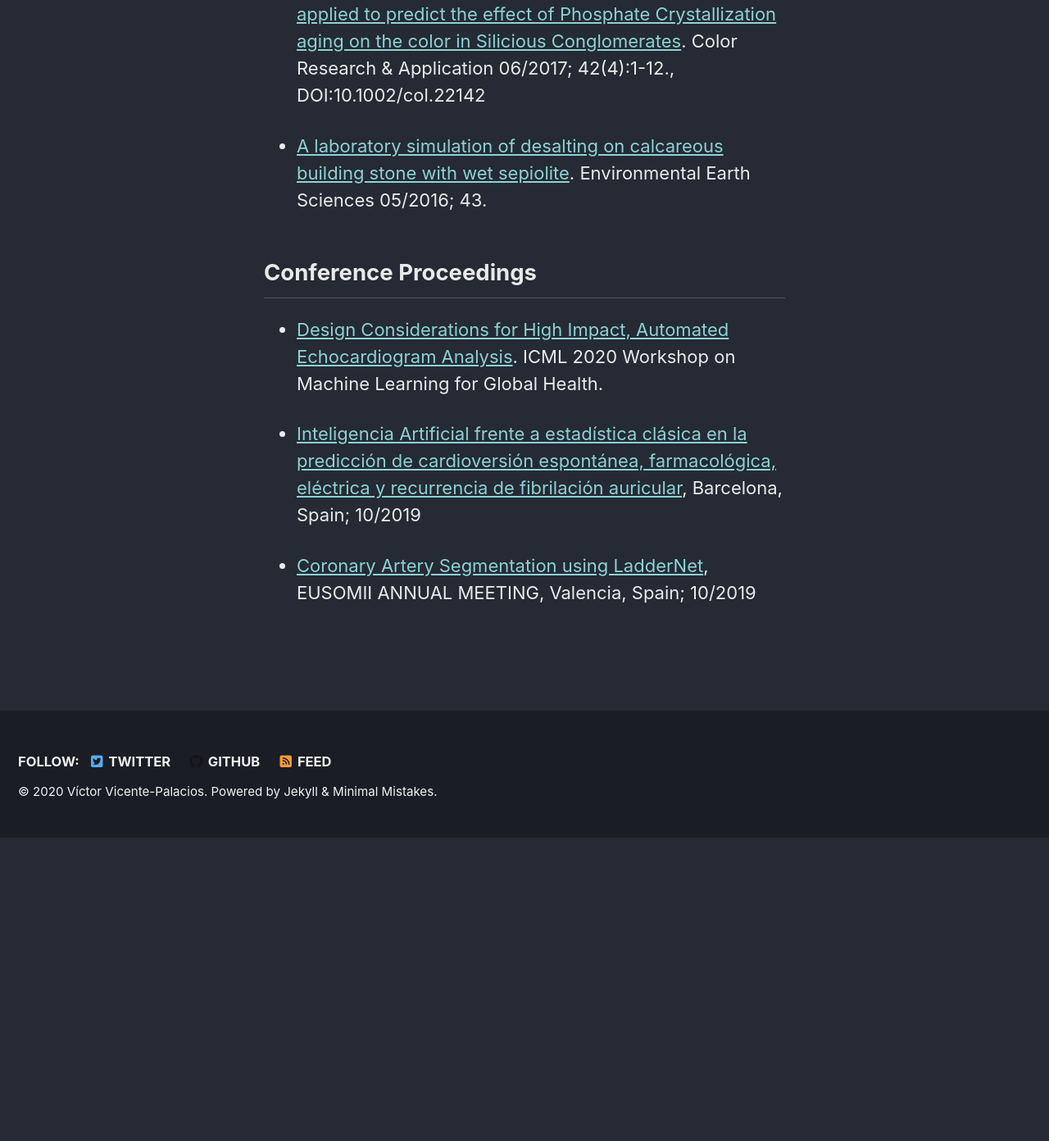
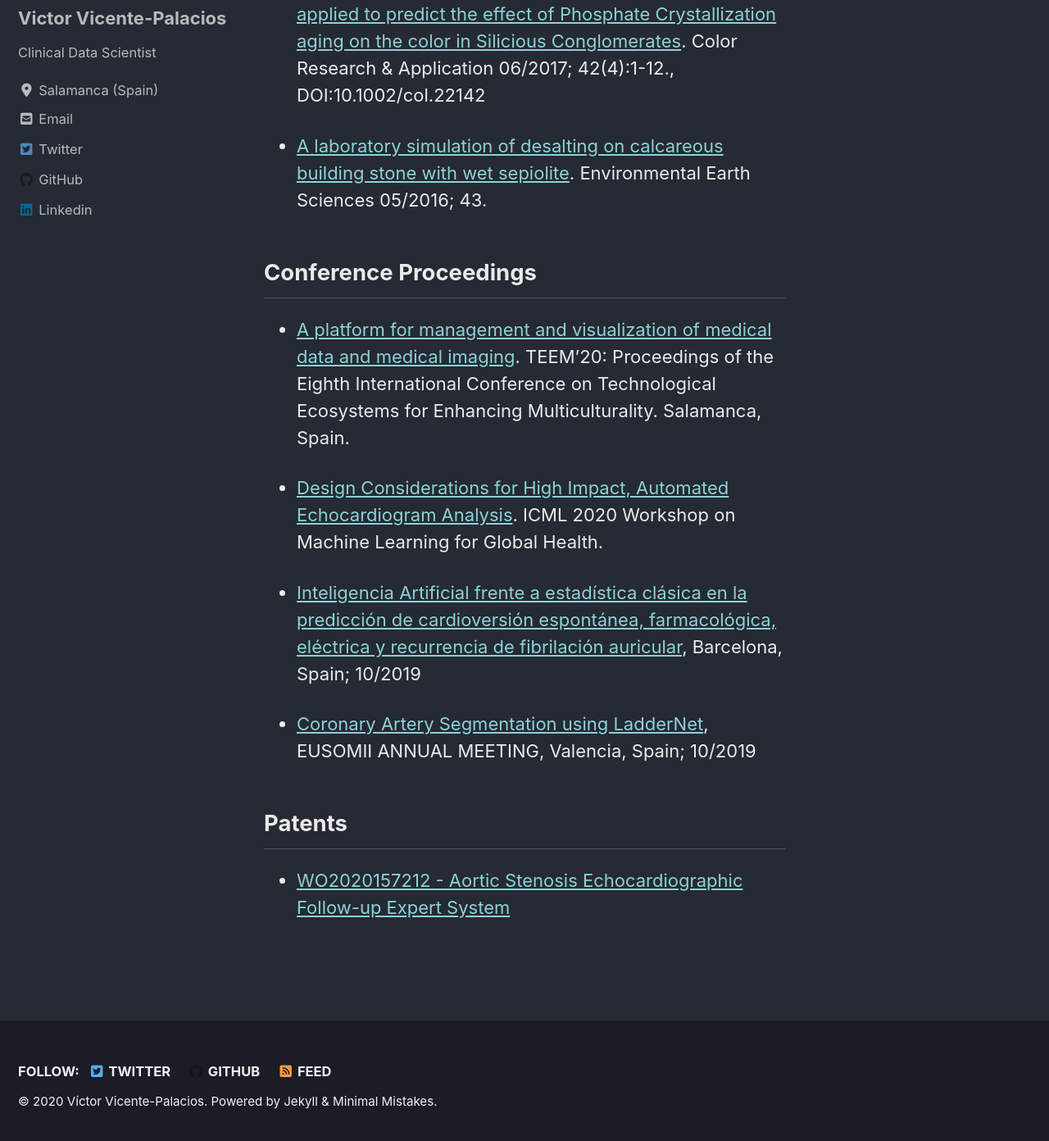
Before and after one commit to victorvicpal/victorvicpal.github.io, a Jekyll site: the page built from _pages/publications.md, in a window 1280 px wide and 1400 px high, scrolled down 1089 px. Shown: the top 1392 px of the window at 82% size. Built offline with Jekyll 4.4.1, drawn with Linux system fonts in a browser that asks for light colours; cached includes are drawn as plain includes; nearby versions of some CDN libraries; before the commit the page ends 2111 px from its top, so only the background shows below that.

Commit message:
publications added

```diff
--- a/_pages/publications.md
+++ b/_pages/publications.md
@@ -21,8 +21,14 @@ author_profile: true
 - [A laboratory simulation of desalting on calcareous building stone with wet sepiolite](https://link.springer.com/article/10.1007/s12665-016-5647-9). Environmental Earth Sciences 05/2016; 43.
 
 ## Conference Proceedings
+- [A platform for management and visualization of medical data and medical imaging](https://www.youtube.com/watch?v=MJtm90ciR3E&feature=youtu.be). TEEM'20: Proceedings of the Eighth International Conference on Technological Ecosystems for Enhancing Multiculturality. Salamanca, Spain.
+
 - [Design Considerations for High Impact, Automated Echocardiogram Analysis](https://drive.google.com/file/d/1xD4YMfUeEmCacU5RknfxLrjmnsHcUgiV/view). ICML 2020 Workshop on Machine Learning for Global Health.
 
 - [Inteligencia Artificial frente a estadística clásica en la predicción de cardioversión espontánea, farmacológica, eléctrica y recurrencia de fibrilación auricular](https://www.revespcardiol.org/es-congresos-sec-2019-el-congreso-103-sesion-analisis-datos-avances-practica-asistencial-5350-inteligencia-artificial-frente-a-estadistica-63653#), Barcelona, Spain; 10/2019
 
 - [Coronary Artery Segmentation using LadderNet](https://www.researchgate.net/publication/338549350_Coronary_Artery_Segmentation_using_LadderNet), EUSOMII ANNUAL MEETING, Valencia, Spain; 10/2019
+
+## Patents
+
+- [WO2020157212 - Aortic Stenosis Echocardiographic Follow-up Expert System](https://patentscope2.wipo.int/search/en/detail.jsf?docId=WO2020157212&tab=PCTBIBLIO&_cid=JP1-KHVYI4-24860-1)
```
Also changed, not shown: index.md (+3 -3 lines).
